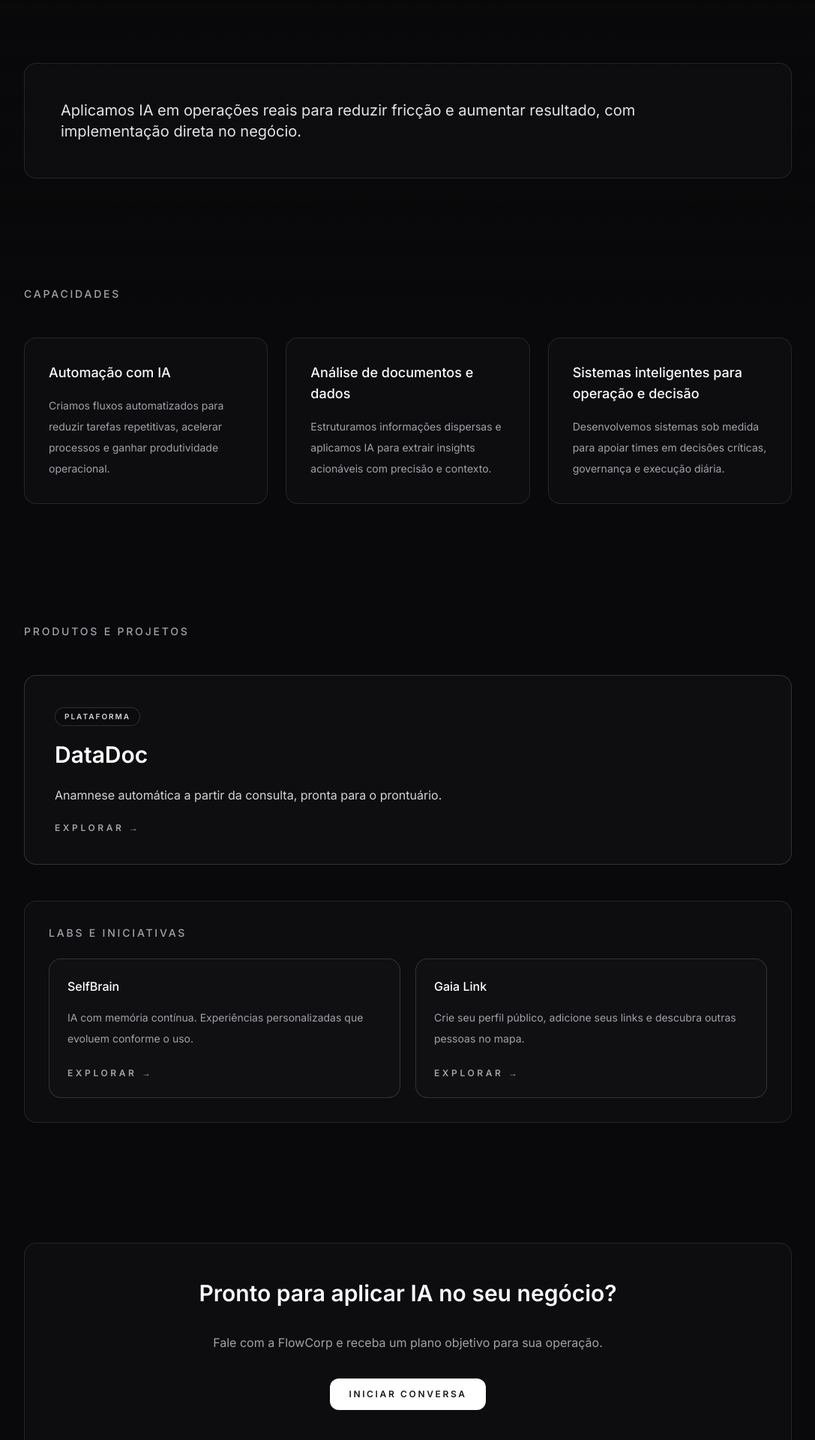
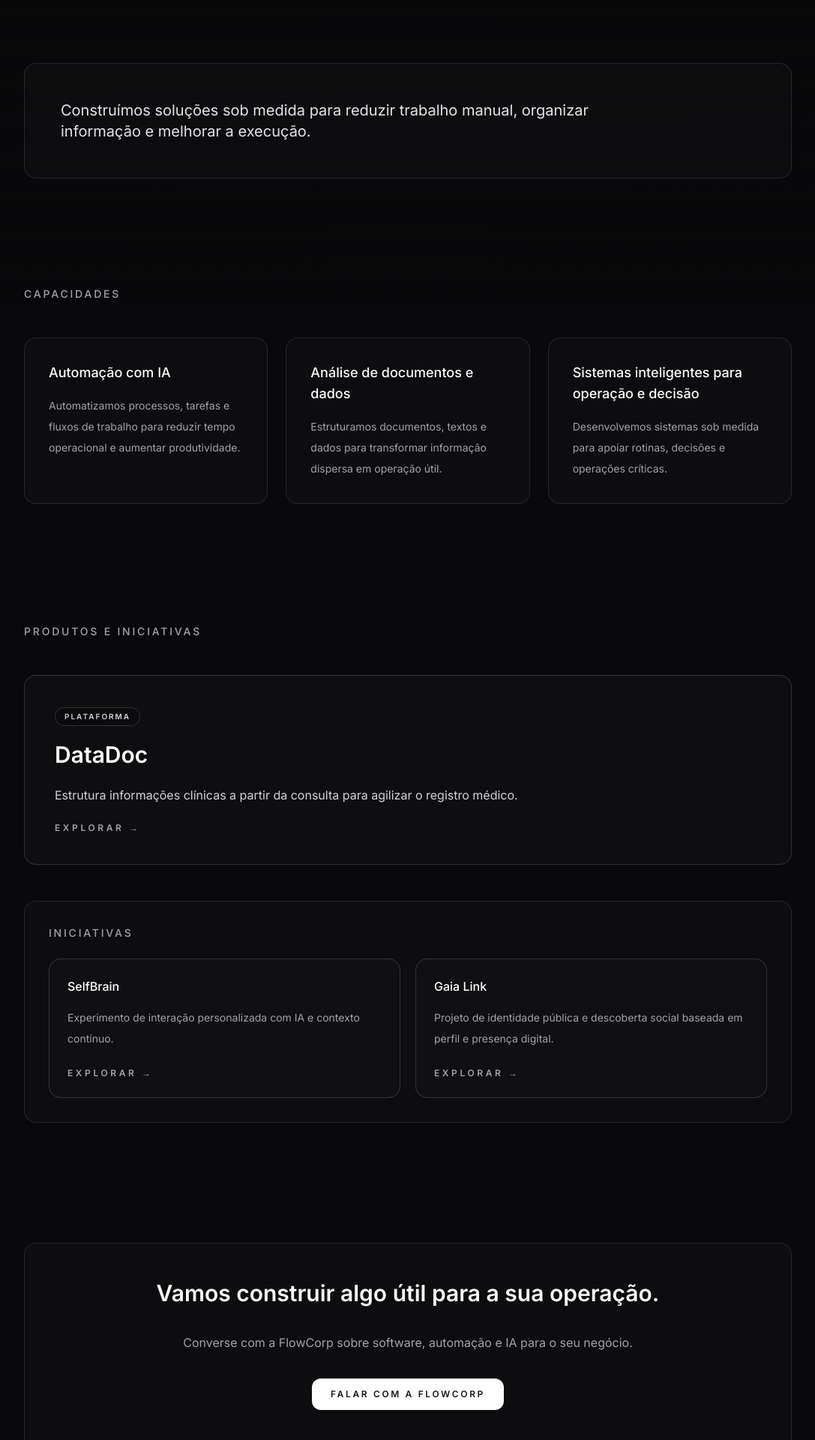
Before and after one commit to igorbiccas/flowcorp-site, a React (Vite) app: page / in a window 1280 px wide. Shown: the part 380-2300 px from the top of the page at 75% size, without its empty margins (96-1183 px from the left). Built offline with nearby package versions, Linux system fonts and the light colour scheme.

Commit message:
Atualiza copy do site para foco em software e operação

```diff
--- a/translations.ts
+++ b/translations.ts
@@ -15,8 +15,8 @@ export const translations = {
         contact: "Contato",
       },
       hero: {
-        title: "IA aplicada para transformar operações empresariais",
-        subtitle: "Soluções de IA para ganhar eficiência, escala e clareza nas decisões.",
+        title: "Software e IA para operações empresariais",
+        subtitle: "Desenvolvemos software, automações e sistemas de IA para operações reais.",
         contactButton: "",
         secondaryButton: "",
         whatWeDoTitle: "O que fazemos",
@@ -30,45 +30,45 @@ export const translations = {
       about: {
         title: "",
         description:
-          "Aplicamos IA em operações reais para reduzir fricção e aumentar resultado, com implementação direta no negócio.",
+          "Construímos soluções sob medida para reduzir trabalho manual, organizar informação e melhorar a execução.",
       },
       capabilitiesTitle: "Capacidades",
       capabilities: {
         automation: {
           title: "Automação com IA",
-          description: "Criamos fluxos automatizados para reduzir tarefas repetitivas, acelerar processos e ganhar produtividade operacional.",
+          description: "Automatizamos processos, tarefas e fluxos de trabalho para reduzir tempo operacional e aumentar produtividade.",
         },
         documents: {
           title: "Análise de documentos e dados",
-          description: "Estruturamos informações dispersas e aplicamos IA para extrair insights acionáveis com precisão e contexto.",
+          description: "Estruturamos documentos, textos e dados para transformar informação dispersa em operação útil.",
         },
         intelligentSystems: {
           title: "Sistemas inteligentes para operação e decisão",
-          description: "Desenvolvemos sistemas sob medida para apoiar times em decisões críticas, governança e execução diária.",
+          description: "Desenvolvemos sistemas sob medida para apoiar rotinas, decisões e operações críticas.",
         },
       },
-      productsTitle: "Produtos e projetos",
-      labsTitle: "Labs e iniciativas",
+      productsTitle: "Produtos e iniciativas",
+      labsTitle: "Iniciativas",
       productTags: {
         platform: "Plataforma",
       },
       explore: "Explorar →",
       contactCta: {
-        title: "Pronto para aplicar IA no seu negócio?",
-        description: "Fale com a FlowCorp e receba um plano objetivo para sua operação.",
-        button: "iniciar conversa",
+        title: "Vamos construir algo útil para a sua operação.",
+        description: "Converse com a FlowCorp sobre software, automação e IA para o seu negócio.",
+        button: "Falar com a FlowCorp",
       },
       selfbrain: {
         title: "SelfBrain",
-        description: "IA com memória contínua. Experiências personalizadas que evoluem conforme o uso.",
+        description: "Experimento de interação personalizada com IA e contexto contínuo.",
       },
       datadoc: {
         title: "DataDoc",
-        description: "Anamnese automática a partir da consulta, pronta para o prontuário.",
+        description: "Estrutura informações clínicas a partir da consulta para agilizar o registro médico.",
       },
       gaialink: {
         title: "Gaia Link",
-        description: "Crie seu perfil público, adicione seus links e descubra outras pessoas no mapa.",
+        description: "Projeto de identidade pública e descoberta social baseada em perfil e presença digital.",
       },
     },
     gaia: {
```
